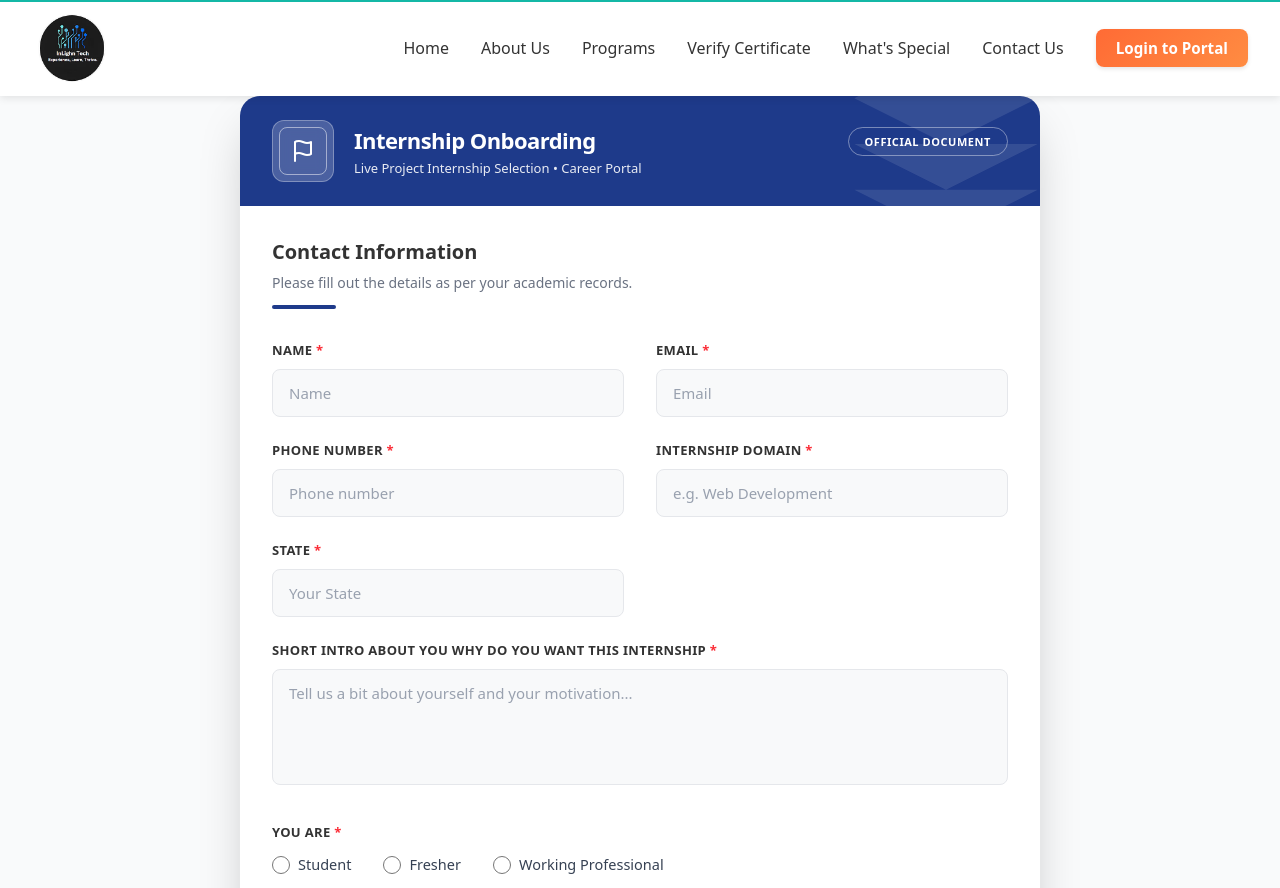
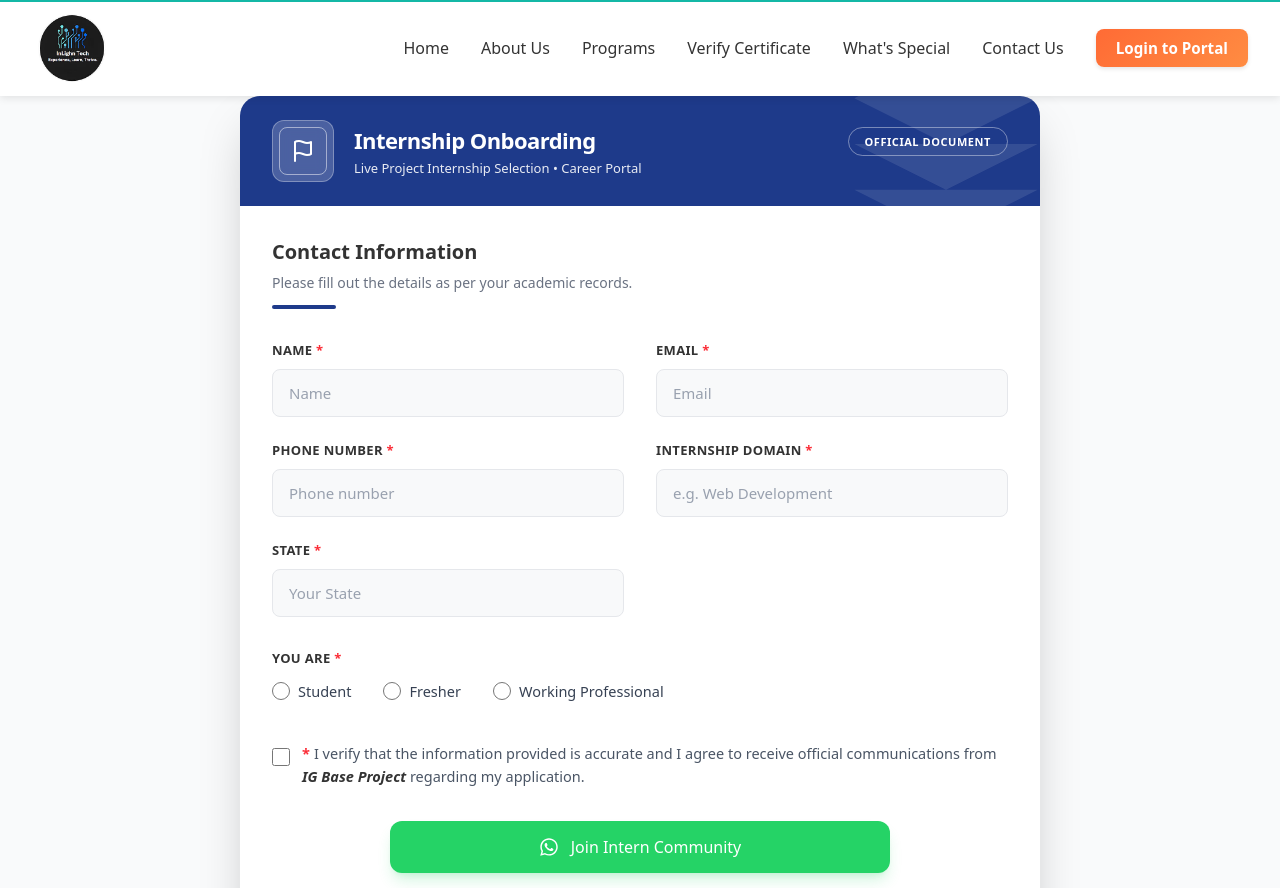
Before and after one commit to inlighnxglobal-website/inlighntech-website, a React (Vite) app: page /onboarding in a window 1280 px wide. Shown: the top 888 px of the page. Built offline with nearby package versions, Linux system fonts and the light colour scheme; no server answers.

Commit message:
updated form

```diff
--- a/src/pages/Onboarding.jsx
+++ b/src/pages/Onboarding.jsx
@@ -210,7 +210,7 @@
                   </div>
                 </div>
 
-                <div className="space-y-2">
+                {/* <div className="space-y-2">
                   <label className="block text-[13px] font-bold text-[#333] uppercase tracking-wide">
                     short intro about you why do you want this internship <span className="text-red-500">*</span>
                   </label>
@@ -223,7 +223,7 @@
                     rows="4"
                     className="w-full px-4 py-3 bg-[#f8f9fa] border border-[#e5e7eb] rounded-lg focus:outline-none focus:ring-1 focus:ring-[#1e3a8a] focus:border-[#1e3a8a] transition-colors text-[15px] placeholder-gray-400 resize-none"
                   ></textarea>
-                </div>
+                </div> */}
 
                 <div className="space-y-3 pt-2">
                   <label className="block text-[13px] font-bold text-[#333] uppercase tracking-wide">
@@ -275,7 +275,7 @@
                       className="bg-[#25D366] hover:bg-[#128C7E] !text-white text-[16px] font-bold py-3.5 px-8 rounded-xl flex items-center justify-center gap-3 transition-all transform hover:scale-[1.01] shadow-lg shadow-[#25D366]/20 group"
                     >
                       <FaWhatsapp className="text-xl group-hover:rotate-12 transition-transform" />
-                      Join WhatsApp Community
+                      Join Intern Community
                     </a>
 
                     <div className="p-4 bg-amber-50/50 border border-amber-100 rounded-2xl text-left shadow-sm">
```
